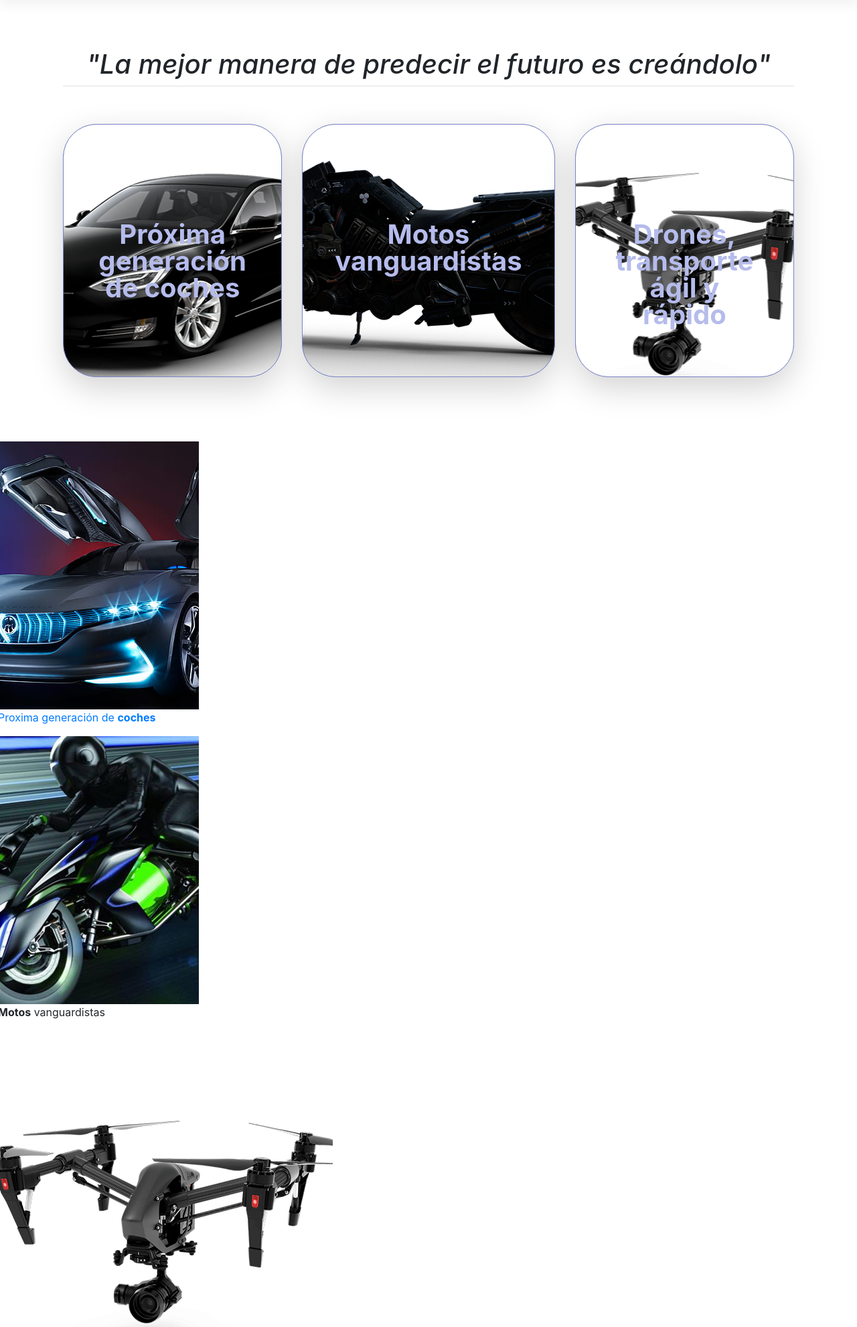
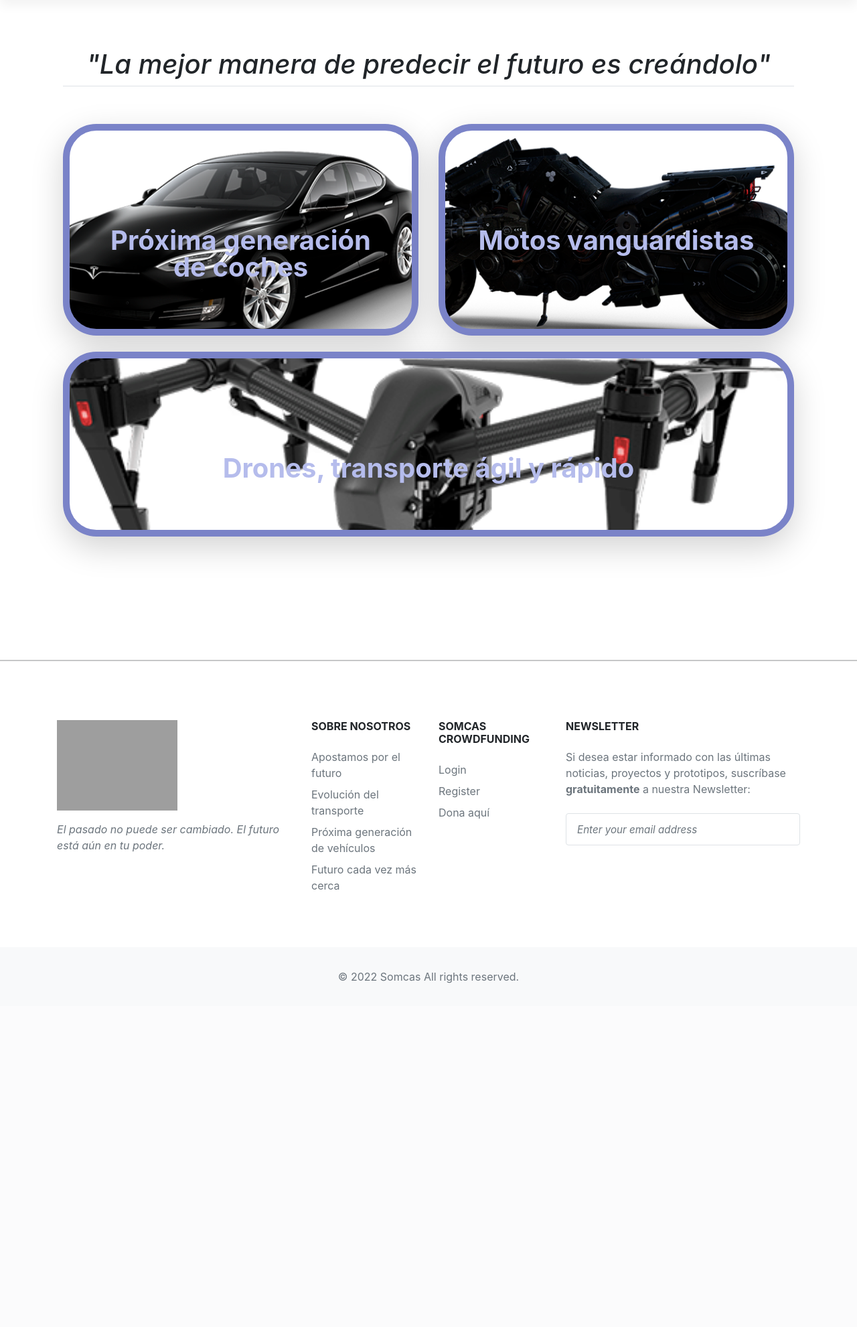
Before and after one commit to somozadev/kikstarter_web, a PHP site: page / in a window 1280 px wide. Shown: the part 72-2053 px from the top of the page at 67% size. After the commit the page ends 1540 px from the top, so only its background shows below. Run offline with PHP 8.4, Linux system fonts and the light colour scheme; some web fonts are replaced; grey boxes are pictures that could not be loaded.

Commit message:
main page bonica, falta hovers que no he sido capaz

```diff
--- a/proyect/css/main-page.css
+++ b/proyect/css/main-page.css
@@ -2,9 +2,11 @@
 	font-style: oblique;
 	text-align: center;
 }
+
 .parrafo {
 	text-align: center;
 }
+
 
 /* Responsive layout - makes the two columns stack on top of each other instead of next to each other */
 /*
--- a/proyect/index.php
+++ b/proyect/index.php
@@ -8,7 +8,8 @@
   <div class="row row-cols-1 row-cols-lg-3 align-items-stretch g-4 py-5">
     <div class="col">
         <div class="card card-cover h-100 overflow-hidden text-white bg-dark rounded-10 shadow-lg" style="background-repeat:no-repeat;
-  background-position: center; background-image: url('images/car.png'); 	border-radius: 50px; border-color: #7a83c8; border-style: solid;">
+  background-position: center; background-image: url('images/car.png'); background-size: cover;
+	border-width: 10px;	border-radius: 50px; border-color: #7a83c8; border-style: solid;">
           <div class="d-flex flex-column h-100 p-5 pb-3 text-white text-shadow-1">
             <h2 class="pt-5 mt-5 mb-4 display-6 lh-1 fw-bold" style="text-align: center;  color:#b5bcec;">Próxima generación de coches</h2>
             <!-- <ul class="d-flex list-unstyled mt-auto ">
@@ -22,7 +23,8 @@
 
     <div class="col">
         <div class="card card-cover h-100 overflow-hidden text-white bg-dark rounded-10 shadow-lg" style="background-repeat:no-repeat;
-  background-position: center;background-image: url('images/motorbike.png');  	border-radius: 50px; border-color: #7a83c8; border-style: solid;">
+  background-position: center;background-image: url('images/motorbike.png');  background-size: cover;
+	border-width: 10px;	border-radius: 50px; border-color: #7a83c8; border-style: solid;">
           <div class="d-flex flex-column h-100 p-5 pb-3 text-white text-shadow-1">
             <h2 class="pt-5 mt-5 mb-4 display-6 lh-1 fw-bold " style="text-align: center;  color:#b5bcec;">Motos vanguardistas</h2>
             <!-- <ul class="d-flex list-unstyled mt-auto ">
@@ -36,7 +38,8 @@
 
     <div class="col">
         <div class="card card-cover h-100 overflow-hidden text-white bg-dark rounded-5 shadow-lg" style="background-repeat:no-repeat;
-  background-position: center;background-image: url('images/dron.png');  	border-radius: 50px; border-color: #7a83c8; border-style: solid;">
+  background-position: center;background-image: url('images/dron.png'); background-size: cover;
+	border-width: 10px; 	border-radius: 50px; border-color: #7a83c8; border-style: solid;">
           <div class="d-flex flex-column h-100 p-5 pb-3 text-shadow-1">
             <h2 class="pt-5 mt-5 mb-4 display-6 lh-1 fw-bold" style="text-align: center;  color:#b5bcec;">Drones, transporte ágil y rápido</h2>
             <!-- <ul class="d-flex list-unstyled mt-auto ">
@@ -49,7 +52,7 @@
     </div>
   </div>
 </div>
-<div class="row">
+<!-- <div class="row">
   <div class="column">
     <a href="carousel.php"> <img src="images/coche.png">
       <div class="infoImg">
@@ -69,5 +72,5 @@
       <p><b>Drones</b>, transporte ágil y rápido</b></p>
     </div>
   </div>
-</div>
+</div> -->
 <?php include_once('footer.php') ?>
```
Lines whose indentation alone changed are shown as unchanged.
